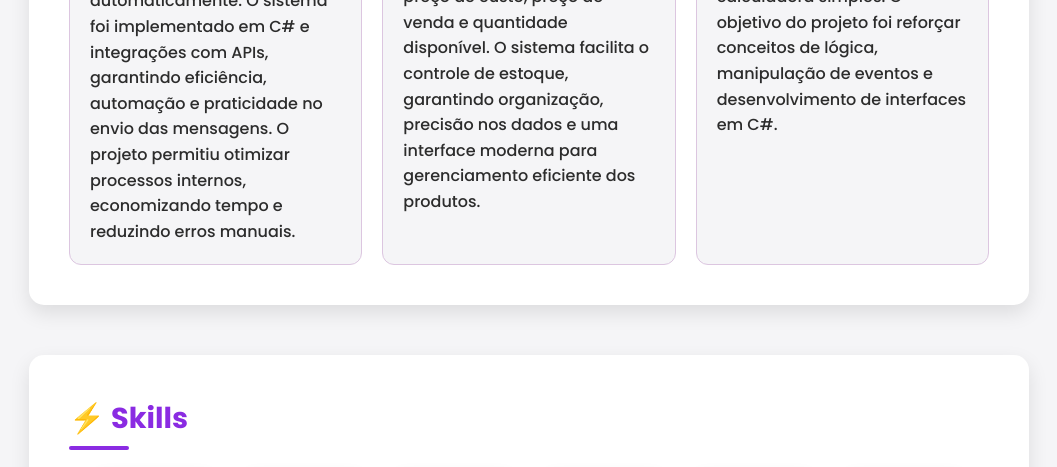
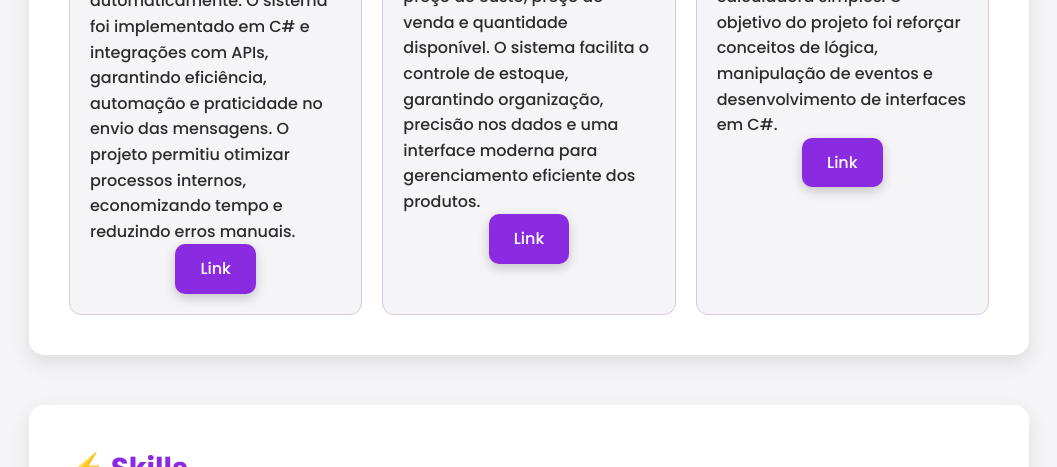
Before and after one commit to yasmimfp/Portif-lio, a plain HTML site: page index.html in a window 1280 px wide. Shown: the part 1180-1647 px from the top of the page, without its empty margins (111-1168 px from the left). Drawn offline with Linux system fonts and the light colour scheme.

Commit message:
Atualizações de projetos

```diff
--- a/index.html
+++ b/index.html
@@ -34,18 +34,27 @@ Estou aberta a novos desafios e oportunidades que me permitam expandir minhas ha
 O sistema foi implementado em C# e integrações com APIs, garantindo eficiência, automação e praticidade no envio das mensagens.
 O projeto permitiu otimizar processos internos, economizando tempo e reduzindo erros manuais.
         </p>
+        <div class="botoes-contato">
+          <a href="https://github.com/yasmimfp/WinFormsMessageAutomation" target="_blank" class="botao">Link</a>
+        </div>
       </li>
       <li>
         <h3>Estoque fácil</h3>
         <p>Este projeto é um sistema de gerenciamento de produtos, desenvolvido utilizando SQL para o banco de dados, ASP.NET no backend e React no frontend.
 A aplicação permite adicionar produtos em uma tabela, registrando informações como nome, preço de custo, preço de venda e quantidade disponível.
 O sistema facilita o controle de estoque, garantindo organização, precisão nos dados e uma interface moderna para gerenciamento eficiente dos produtos.</p>
+        <div class="botoes-contato">
+          <a href="https://github.com/yasmimfp/Tabela-de-produtos" target="_blank" class="botao">Link</a>
+        </div>
       </li>
       <li>
         <h3>Calculadora</h3>
         <p>Este projeto foi desenvolvido como parte do estudo de C# e lógica de programação.
 Trata-se de uma calculadora funcional, que realiza todas as operações matemáticas básicas e inclui botões essenciais para o funcionamento de uma calculadora simples.
 O objetivo do projeto foi reforçar conceitos de lógica, manipulação de eventos e desenvolvimento de interfaces em C#.</p>
+        <div class="botoes-contato">
+          <a href="https://github.com/yasmimfp/Calculadora" target="_blank" class="botao">Link</a>
+        </div>
       </li>
     </ul>
   </section>
```
